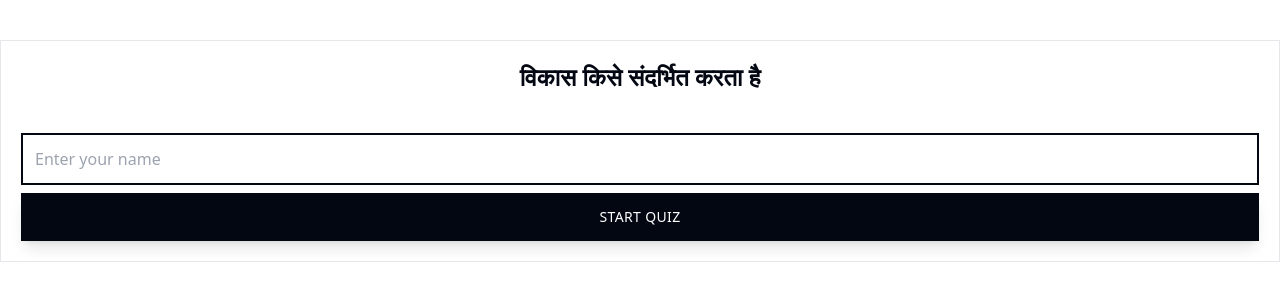
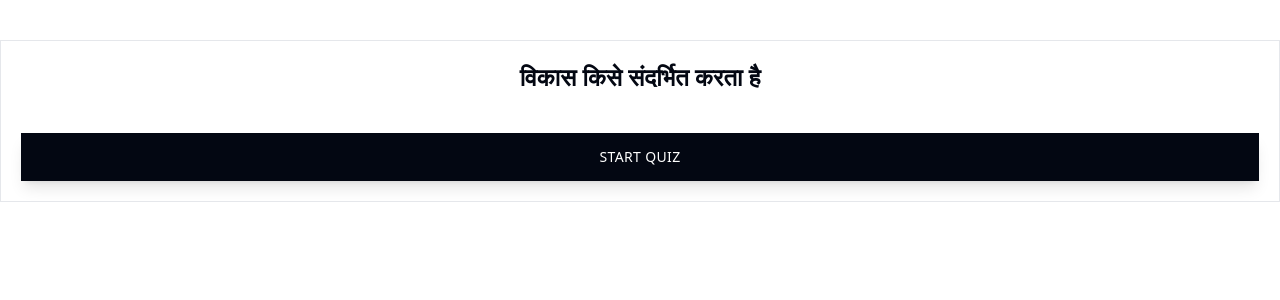
Before and after one commit to KabirKr/svelte-mcq-app, a Svelte app: page / in a window 1280 px wide. Shown: the top 300 px of the page. Built offline with nearby package versions, Linux system fonts and the light colour scheme.

Commit message:
Remove timer

```diff
--- a/src/App.svelte
+++ b/src/App.svelte
@@ -5,7 +5,6 @@
 
   // Components
   import Home from "./components/Home.svelte"
-  import Timer from "./components/Timer.svelte"
   import Questions from "./components/Questions.svelte"
   import Result from "./components/Result.svelte"
 
@@ -20,8 +19,6 @@
   <div class="mcq-border mcq-px-2 md:mcq-px-5 mcq-py-5">
     {#if currentStep === "HOME"}
       <Home />
-    {:else if currentStep === "TIMER"}
-      <Timer />
     {:else if currentStep === "QUESTIONS"}
       <Questions />
     {:else if currentStep === "RESULT"}
--- a/src/components/Home.svelte
+++ b/src/components/Home.svelte
@@ -1,23 +1,23 @@
 <script lang="ts">
-  import { appStore, userStore } from "../store"
+  import { appStore } from "../store"
   import Button from "./ui/Button.svelte"
 
   let __TITLE__ = (window as any).__TITLE__
-  let username = ""
-  let inputError = null
+  // let username = ""
+  // let inputError = null
 
-  const startMcq = () => {
-    if (!username.trim().length) {
-      inputError = "Enter a valid name"
-      return
-    }
+  // const startMcq = () => {
+  //   if (!username.trim().length) {
+  //     inputError = "Enter a valid name"
+  //     return
+  //   }
 
-    // Save username
-    userStore.update((value) => ({ ...value, username }))
+  //   // Save username
+  //   userStore.update((value) => ({ ...value, username }))
 
-    // Go to wait time screen
-    appStore.set("TIMER")
-  }
+  //   // Go to wait time screen
+  //   appStore.set("QUESTIONS")
+  // }
 </script>
 
 <div>
@@ -25,7 +25,7 @@
   <h2 class="mcq-text-gray-950 mcq-text-2xl mcq-font-bold mcq-text-center">
     {@html __TITLE__}
   </h2>
-  <div>
+  <!-- <div>
     <label for="mcq-username" class="mcq-block mcq-mt-10">
       <span class="mcq-sr-only">Username</span>
       <input
@@ -45,8 +45,8 @@
         {inputError}
       </small>
     {/if}
-  </div>
-  <Button handleClick={startMcq} class="mcq-mt-2">
+  </div> -->
+  <Button handleClick={() => appStore.set("QUESTIONS")} class="mcq-mt-10">
     <span>Start Quiz</span>
   </Button>
 </div>
--- a/src/store.ts
+++ b/src/store.ts
@@ -1,6 +1,6 @@
 import { writable } from "svelte/store"
 
-export type AppStore = "HOME" | "TIMER" | "QUESTIONS" | "RESULT"
+export type AppStore = "HOME" | "QUESTIONS" | "RESULT"
 
 export type UserStore = {
   username: string
```
